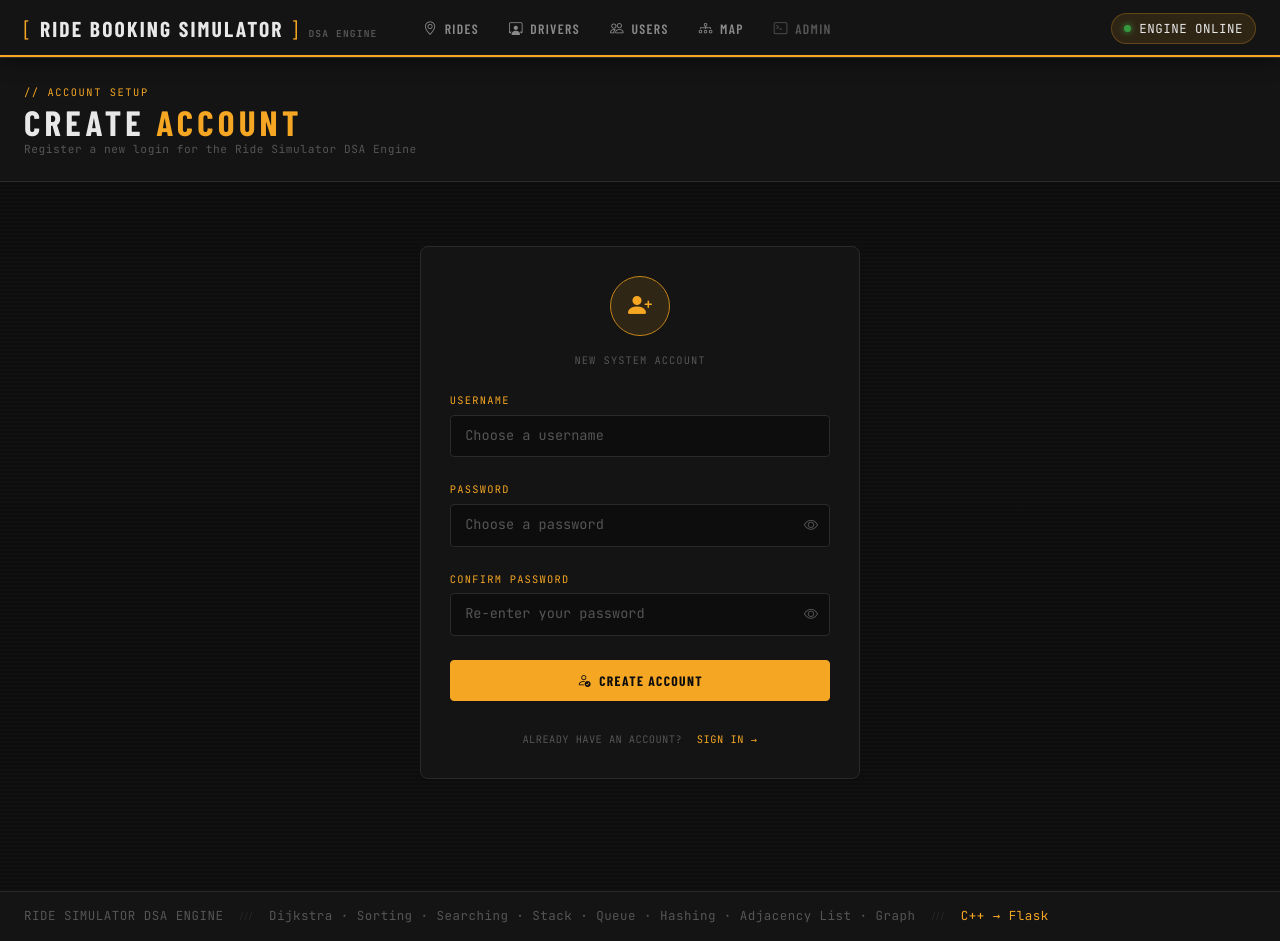
After one commit to MubazirUOL/RideBookingSim, a Flask app: page /signup in a window 1280 px wide. The commit adds this page. Run offline with Flask 3, Linux system fonts and the light colour scheme; some web fonts are replaced.

Commit message:
Login Page Integrated with Accounts Text File DB

```diff
--- /dev/null
+++ b/accounts.txt
@@ -0,0 +1,3 @@
+admin,admin123
+Mubazir,123
+Tabshir,1234
--- a/app.py
+++ b/app.py
@@ -39,12 +39,87 @@ GET  /admin                → admin dashboard
 
 from flask import (
     Flask, render_template, request,
-    redirect, url_for, flash, jsonify
+    redirect, url_for, flash, jsonify, session
 )
+from functools import wraps
 from engine_bridge import engine
+from auth import verify_login, register_account, get_all_accounts
 
 app = Flask(__name__)
 app.secret_key = "dsa-ride-booking-secret-key-change-in-production"
+
+
+# ═══════════════════════════════════════════════════════════════════════════════
+#   AUTH HELPERS
+# ═══════════════════════════════════════════════════════════════════════════════
+
+def login_required(f):
+    """Decorator: redirect to login page if the user is not authenticated."""
+    @wraps(f)
+    def decorated(*args, **kwargs):
+        if not session.get("logged_in"):
+            flash("Please log in to access this page.", "warning")
+            return redirect(url_for("login"))
+        return f(*args, **kwargs)
+    return decorated
+
+
+# ═══════════════════════════════════════════════════════════════════════════════
+#   LOGIN / LOGOUT / SIGNUP
+# ═══════════════════════════════════════════════════════════════════════════════
+
+@app.route("/login", methods=["GET", "POST"])
+def login():
+    if session.get("logged_in"):
+        return redirect(url_for("home"))
+
+    if request.method == "POST":
+        username = request.form.get("username", "").strip()
+        password = request.form.get("password", "").strip()
+
+        if verify_login(username, password):
+            session["logged_in"] = True
+            session["username"]   = username
+            flash(f"Welcome back, {username}!", "success")
+            return redirect(url_for("home"))
+        else:
+            flash("Invalid username or password.", "danger")
+            return render_template("login.html", prefill_username=username)
+
+    return render_template("login.html")
+
+
+@app.route("/logout")
+def logout():
+    username = session.get("username", "")
+    session.clear()
+    flash(f"You have been logged out, {username}.", "success")
+    return redirect(url_for("login"))
+
+
+@app.route("/signup", methods=["GET", "POST"])
+def signup():
+    if session.get("logged_in"):
+        return redirect(url_for("home"))
+
+    if request.method == "POST":
+        username         = request.form.get("username", "").strip()
+        password         = request.form.get("password", "").strip()
+        confirm_password = request.form.get("confirm_password", "").strip()
+
+        if password != confirm_password:
+            flash("Passwords do not match.", "danger")
+            return render_template("signup.html", prefill_username=username)
+
+        success, message = register_account(username, password)
+        if success:
+            flash(message + " You can now log in.", "success")
+            return redirect(url_for("login"))
+        else:
+            flash(message, "danger")
+            return render_template("signup.html", prefill_username=username)
+
+    return render_template("signup.html")
 
 
 # ═══════════════════════════════════════════════════════════════════════════════
@@ -64,6 +139,7 @@ def inject_map_nodes():
 # ═══════════════════════════════════════════════════════════════════════════════
 
 @app.route("/")
+@login_required
 def home():
     """Landing page — shows admin dashboard stats."""
     stats = engine.admin_dashboard()
@@ -75,6 +151,7 @@ def home():
 # ═══════════════════════════════════════════════════════════════════════════════
 
 @app.route("/map")
+@login_required
 def map_view():
     result = engine.get_map()
     if not result["success"]:
@@ -90,6 +167,7 @@ def map_view():
 
 
 @app.route("/map/path", methods=["POST"])
+@login_required
 def map_path():
     from_loc = request.form.get("from", "").strip()
     to_loc   = request.form.get("to",   "").strip()
@@ -115,6 +193,7 @@ def map_path():
 
 
 @app.route("/map/add-road", methods=["POST"])
+@login_required
 def map_add_road():
     from_loc = request.form.get("from", "").strip()
     to_loc   = request.form.get("to",   "").strip()
@@ -138,6 +217,7 @@ def map_add_road():
 # ═══════════════════════════════════════════════════════════════════════════════
 
 @app.route("/users")
+@login_required
 def users_list():
     result = engine.get_users()
     users  = result.get("users", []) if result["success"] else []
@@ -145,6 +225,7 @@ def users_list():
 
 
 @app.route("/users/register", methods=["GET", "POST"])
+@login_required
 def users_register():
     if request.method == "GET":
         return render_template("users_register.html")
@@ -167,6 +248,7 @@ def users_register():
 
 
 @app.route("/users/search", methods=["GET", "POST"])
+@login_required
 def users_search():
     found = None
     if request.method == "POST":
@@ -188,6 +270,7 @@ def users_search():
 # ═══════════════════════════════════════════════════════════════════════════════
 
 @app.route("/drivers")
+@login_required
 def drivers_available():
     result  = engine.get_drivers()
     drivers = result.get("drivers", []) if result["success"] else []
@@ -197,6 +280,7 @@ def drivers_available():
 
 
 @app.route("/drivers/all")
+@login_required
 def drivers_all():
     result  = engine.get_all_drivers()
     drivers = result.get("drivers", []) if result["success"] else []
@@ -206,6 +290,7 @@ def drivers_all():
 
 
 @app.route("/drivers/add", methods=["GET", "POST"])
+@login_required
 def drivers_add():
     if request.method == "GET":
         return render_template("drivers_add.html")
@@ -230,6 +315,7 @@ def drivers_add():
 
 
 @app.route("/drivers/nearby", methods=["GET", "POST"])
+@login_required
 def drivers_nearby():
     nearby = None
     from_loc = ""
@@ -245,6 +331,7 @@ def drivers_nearby():
 
 
 @app.route("/drivers/search", methods=["GET", "POST"])
+@login_required
 def drivers_search():
     found = None
     if request.method == "POST":
@@ -272,6 +359,7 @@ def drivers_search():
 # ═══════════════════════════════════════════════════════════════════════════════
 
 @app.route("/rides")
+@login_required
 def rides_active():
     result = engine.get_active_rides()
     rides  = result.get("rides", []) if result["success"] else []
@@ -279,6 +367,7 @@ def rides_active():
 
 
 @app.route("/rides/book", methods=["GET", "POST"])
+@login_required
 def rides_book():
     if request.method == "GET":
         users_result = engine.get_users()
@@ -308,6 +397,7 @@ def rides_book():
 
 
 @app.route("/rides/<int:ride_id>/cancel", methods=["POST"])
+@login_required
 def rides_cancel(ride_id):
     result = engine.cancel_ride(ride_id)
     if result["success"]:
@@ -318,6 +408,7 @@ def rides_cancel(ride_id):
 
 
 @app.route("/rides/<int:ride_id>/complete", methods=["GET", "POST"])
+@login_required
 def rides_complete(ride_id):
     if request.method == "GET":
         return render_template("rides_complete.html", ride_id=ride_id)
@@ -344,12 +435,14 @@ def rides_complete(ride_id):
 
 
 @app.route("/rides/queue")
+@login_required
 def rides_queue():
     result = engine.get_ride_queue()
     return render_template("rides_queue.html", queue=result)
 
 
 @app.route("/rides/history")
+@login_required
 def rides_history():
     result = engine.get_ride_history()
     rides  = result.get("rides", []) if result["success"] else []
@@ -357,6 +450,7 @@ def rides_history():
 
 
 @app.route("/rides/search", methods=["GET", "POST"])
+@login_required
 def rides_search():
     found = None
     if request.method == "POST":
@@ -378,6 +472,7 @@ def rides_search():
 # ═══════════════════════════════════════════════════════════════════════════════
 
 @app.route("/admin")
+@login_required
 def admin():
     result = engine.admin_dashboard()
     return render_template("admin.html", stats=result)
--- a/drivers.txt
+++ /dev/null
@@ -1,3 +0,0 @@
-1,Developer,A,3.8,5,19,1
-2,Tester,A,4,1,4,1
-3,Designer,C,3,2,6,1
--- a/rides.txt
+++ /dev/null
@@ -1,6 +0,0 @@
-6,User04,Tester,A,E,160,Cancelled
-5,tabi,Developer,C,E,120,Completed
-4,Mubazir,Developer,A,E,160,Completed
-3,User03,Designer,C,E,120,Completed
-1,Mubazir,Developer,B,D,80,Completed
-2,User02,Developer,A,D,180,Completed
--- a/templates/base.html
+++ b/templates/base.html
@@ -26,7 +26,20 @@
       <li><a href="{{ url_for('map_view') }}" class="rx-nav-link {% if request.endpoint and 'map' in request.endpoint %}active{% endif %}"><i class="bi bi-diagram-3"></i> MAP</a></li>
       <li><a href="{{ url_for('admin') }}" class="rx-nav-link rx-nav-admin {% if request.endpoint == 'admin' %}active{% endif %}"><i class="bi bi-terminal"></i> ADMIN</a></li>
     </ul>
-    <div class="rx-status-pill"><span class="rx-status-dot"></span><span class="rx-mono">ENGINE ONLINE</span></div>
+    <div class="d-flex align-items-center gap-3">
+      <div class="rx-status-pill"><span class="rx-status-dot"></span><span class="rx-mono">ENGINE ONLINE</span></div>
+      {% if session.get('logged_in') %}
+      <div class="d-flex align-items-center gap-2">
+        <span class="rx-mono" style="color: var(--text-muted); font-size: .62rem; letter-spacing: .06em;">
+          <i class="bi bi-person-circle" style="color: var(--amber);"></i>
+          {{ session.get('username', '') | upper }}
+        </span>
+        <a href="{{ url_for('logout') }}" class="rx-btn rx-btn-ghost rx-btn-sm" style="font-size: .62rem; padding: .25rem .65rem;">
+          <i class="bi bi-box-arrow-right"></i> LOGOUT
+        </a>
+      </div>
+      {% endif %}
+    </div>
   </div>
 </nav>
 
--- /dev/null
+++ b/templates/signup.html
@@ -0,0 +1,135 @@
+{% extends "base.html" %}
+{% block title %}RIDE SIM — Create Account{% endblock %}
+
+{% block page_header %}
+<div class="rx-page-header">
+  <div class="rx-page-header-inner">
+    <div>
+      <div class="rx-page-eyebrow">// ACCOUNT SETUP</div>
+      <h1 class="rx-page-title">CREATE <span class="rx-accent">ACCOUNT</span></h1>
+      <p class="rx-page-sub">Register a new login for the Ride Simulator DSA Engine</p>
+    </div>
+  </div>
+</div>
+{% endblock %}
+
+{% block content %}
+<div class="d-flex justify-content-center align-items-start" style="min-height: 50vh; padding-top: 2rem;">
+  <div style="width: 100%; max-width: 440px;">
+
+    <div class="rx-form-section rx-animate" style="max-width: 100%;">
+
+      <!-- Person+ icon header -->
+      <div class="text-center mb-4">
+        <div style="
+          width: 60px; height: 60px; margin: 0 auto 1rem;
+          background: var(--amber-glow);
+          border: 1px solid var(--amber-dim);
+          border-radius: 50%;
+          display: flex; align-items: center; justify-content: center;
+        ">
+          <i class="bi bi-person-plus-fill rx-amber" style="font-size: 1.5rem;"></i>
+        </div>
+        <div class="rx-mono" style="color: var(--text-muted); font-size: .65rem; letter-spacing: .1em;">
+          NEW SYSTEM ACCOUNT
+        </div>
+      </div>
+
+      <form method="POST" action="{{ url_for('signup') }}">
+        <div class="mb-4">
+          <label class="rx-field-label">USERNAME</label>
+          <input
+            type="text"
+            name="username"
+            class="rx-input"
+            placeholder="Choose a username"
+            value="{{ prefill_username or '' }}"
+            autocomplete="username"
+            required
+          />
+        </div>
+
+        <div class="mb-4">
+          <label class="rx-field-label">PASSWORD</label>
+          <div style="position: relative;">
+            <input
+              type="password"
+              name="password"
+              id="passwordField"
+              class="rx-input"
+              placeholder="Choose a password"
+              autocomplete="new-password"
+              style="padding-right: 2.8rem;"
+              required
+            />
+            <button type="button" onclick="togglePassword()"
+              style="
+                position: absolute; right: .75rem; top: 50%; transform: translateY(-50%);
+                background: none; border: none; cursor: pointer; color: var(--text-muted);
+                padding: 0; line-height: 1;
+              "
+              title="Toggle visibility">
+              <i class="bi bi-eye" id="eyeIcon" style="font-size: .9rem;"></i>
+            </button>
+          </div>
+        </div>
+
+        <div class="mb-4">
+          <label class="rx-field-label">CONFIRM PASSWORD</label>
+          <div style="position: relative;">
+            <input
+              type="password"
+              name="confirm_password"
+              id="confirmField"
+              class="rx-input"
+              placeholder="Re-enter your password"
+              autocomplete="new-password"
+              style="padding-right: 2.8rem;"
+              required
+            />
+            <button type="button" onclick="toggleConfirm()"
+              style="
+                position: absolute; right: .75rem; top: 50%; transform: translateY(-50%);
+                background: none; border: none; cursor: pointer; color: var(--text-muted);
+                padding: 0; line-height: 1;
+              "
+              title="Toggle visibility">
+              <i class="bi bi-eye" id="eyeIcon2" style="font-size: .9rem;"></i>
+            </button>
+          </div>
+        </div>
+
+        <button type="submit" class="rx-btn rx-btn-primary w-100" style="justify-content: center;">
+          <i class="bi bi-person-check"></i> CREATE ACCOUNT
+        </button>
+      </form>
+
+      <div class="text-center mt-4">
+        <span class="rx-mono" style="color: var(--text-muted); font-size: .65rem;">
+          ALREADY HAVE AN ACCOUNT?
+        </span>
+        <a href="{{ url_for('login') }}" class="rx-mono" style="color: var(--amber); font-size: .65rem; margin-left: .5rem; text-decoration: none; letter-spacing: .05em;">
+          SIGN IN &rarr;
+        </a>
+      </div>
+    </div>
+  </div>
+</div>
+{% endblock %}
+
+{% block scripts %}
+<script>
+function togglePassword() {
+  const f = document.getElementById('passwordField');
+  const i = document.getElementById('eyeIcon');
+  f.type = f.type === 'password' ? 'text' : 'password';
+  i.className = f.type === 'password' ? 'bi bi-eye' : 'bi bi-eye-slash';
+}
+function toggleConfirm() {
+  const f = document.getElementById('confirmField');
+  const i = document.getElementById('eyeIcon2');
+  f.type = f.type === 'password' ? 'text' : 'password';
+  i.className = f.type === 'password' ? 'bi bi-eye' : 'bi bi-eye-slash';
+}
+</script>
+{% endblock %}
--- a/users.txt
+++ /dev/null
@@ -1,5 +0,0 @@
-5,tabi
-3,User03
-1,Mubazir
-2,User02
-4,User04
```
Also changed, not shown: auth.py (added, +66 -0 lines), templates/login.html (added, +116 -0 lines).
